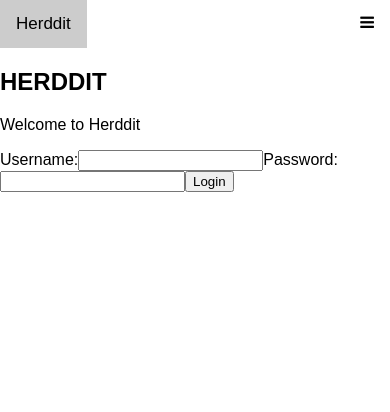
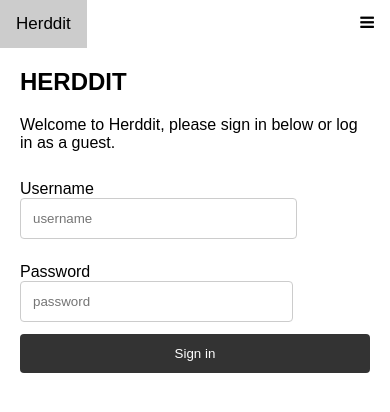
Before and after one commit to isaksolheim/music-forum, a React (Create React App) app: page / in a window 390 px wide. Shown: the top 412 px of the page. Built offline with nearby package versions, Linux system fonts and the light colour scheme.

Commit message:
add landing mobile style

```diff
--- a/src/components/Landing.js
+++ b/src/components/Landing.js
@@ -2,19 +2,20 @@ import React from 'react';
 
 function Landing(props) {
   return(
-    <section>
+    <section className="landing">
       <h1>HERDDIT</h1>
-      <p>Welcome to Herddit</p>
-      <form onSubmit={props.submitHandler}>
+      <p>Welcome to Herddit, please sign in below or log in as a guest.</p>
+
+      <form className="login-form" onSubmit={props.submitHandler}>
         <label>
-          Username:
-          <input type="text" name="name" onChange={props.usernameHandler} />
+          Username
+          <input placeholder="username" type="text" name="name" onChange={props.usernameHandler} />
         </label>
         <label>
-          Password:
-          <input type="text" name="name" onChange={props.passwordHandler} />
+          Password
+          <input className="password" placeholder="password" type="password" name="name" onChange={props.passwordHandler} />
         </label>
-        <input type="submit" value="Login" />
+        <input type="submit" value="Sign in" />
       </form>
     </section>
   );
--- /dev/null
+++ b/src/style/landing.scss
@@ -0,0 +1,47 @@
+.landing {
+  margin: 20px;
+
+  .password {
+
+  }
+
+  * {
+    box-sizing: border-box;
+  }
+
+  input[type=text], input[type=password], select, textarea {
+    width: 100%;
+    padding: 12px;
+    border: 1px solid #ccc;
+    border-radius: 4px;
+    resize: vertical;
+  }
+
+  label {
+    padding: 12px 12px 12px 0;
+    display: inline-block;
+  }
+
+  input[type=submit] {
+    background-color: #333;
+    color: white;
+    padding: 12px 20px;
+    border: none;
+    border-radius: 4px;
+    cursor: pointer;
+    float: right;
+    margin-bottom: 5px;
+  }
+
+  input[type=submit]:hover {
+    background-color: #444;
+  }
+
+
+  @media screen and (max-width: 600px) {
+    input[type=submit] {
+      width: 100%;
+      margin-top: 0;
+    }
+  }
+}
--- a/src/style/main.scss
+++ b/src/style/main.scss
@@ -9,3 +9,4 @@ html, body {
 @import './navbar.scss';
 @import './posts.scss';
 @import './post.scss';
+@import './landing.scss';
```
